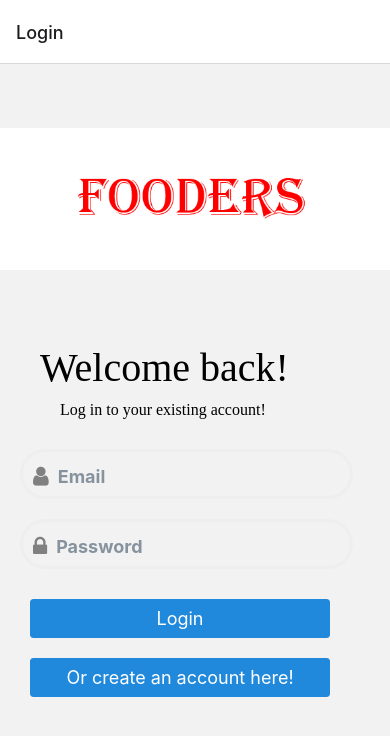
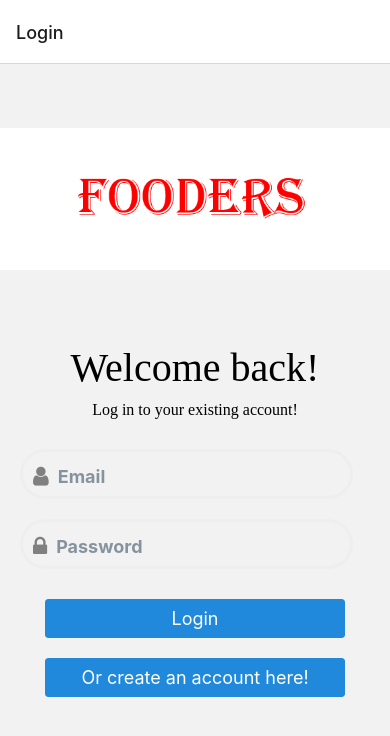
Before and after one commit to mrmrinal/Lifehack, a React Native app: screen /Login in a window 390 px wide. Shown: the top 736 px of the page. Built offline with nearby package versions, Linux system fonts and the light colour scheme.

Commit message:
Make Improvements to login ui

```diff
--- a/src/pages/Login.tsx
+++ b/src/pages/Login.tsx
@@ -18,12 +18,12 @@ export default function Login() {
           <Inputs name="Email" icon="user"/>
           <Inputs name="Password" icon="lock" pass={true} />
           </View>
-          <View style={{marginTop: 20, width: 300, marginLeft: 30}}>
+          <View style={{marginTop: 20, width: 300, alignSelf:'center', justifyContent:'center'}}>
           <Button
           title="Login"
           />
           </View>
-          <View style={{marginTop: 20, width: 300, marginLeft: 30}}>
+          <View style={{marginTop: 20, width: 300, alignSelf:'center', justifyContent:'center'}}>
           <Button
           title="Or create an account here!"
           />
@@ -48,12 +48,12 @@ const styles = StyleSheet.create({
     fontFamily: 'Foundation',
     fontSize: 40,
     marginVertical: 10,
-    marginLeft: 40
+    alignSelf:'center'
   },
   textBody: {
     fontFamily: 'Foundation',
     fontSize: 16,
-    marginLeft: 60
+    alignSelf:'center'
   }
 
 });
```
